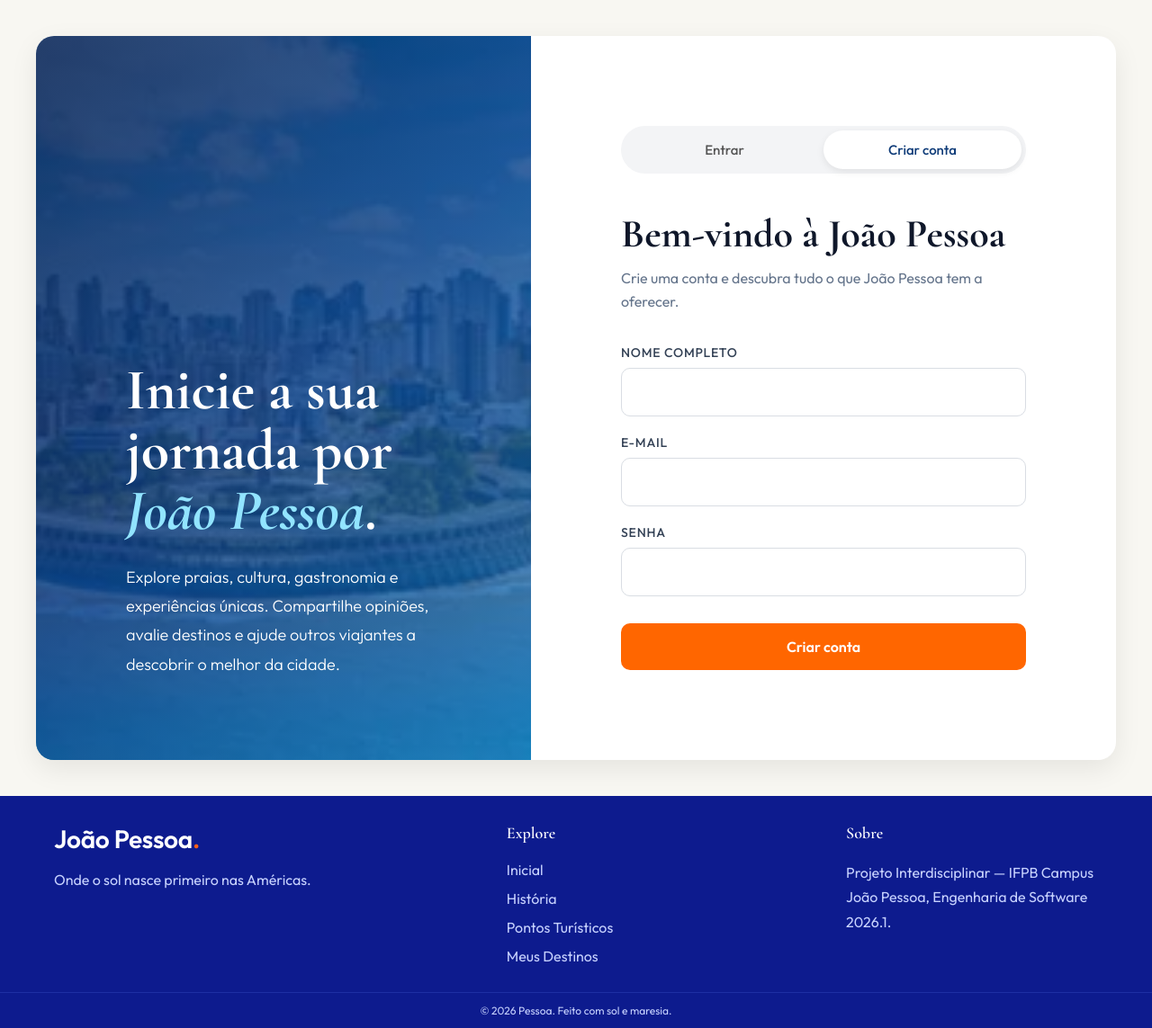
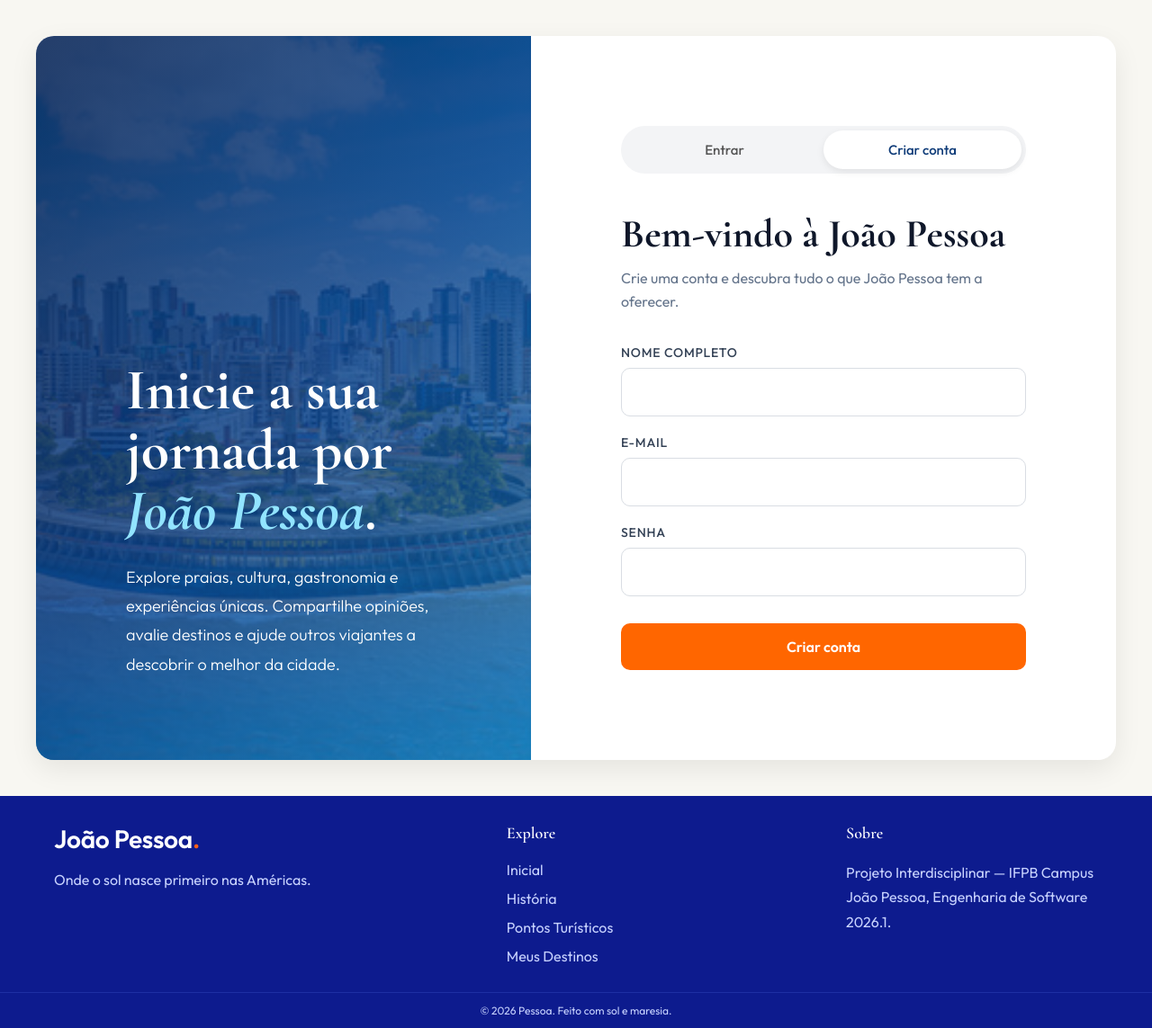
Before and after one commit to jmanoeldev/Vem-pra-Jampa, a Flask app: page /register in a window 1280 px wide. Shown: the part 84-1227 px from the top of the page at 90% size. Run offline with Flask 3, Linux system fonts and the light colour scheme.

Commit message:
fix: Melhora qualidade da imagem do painel de apresentação

```diff
--- a/static/css/auth.css
+++ b/static/css/auth.css
@@ -42,7 +42,7 @@ html {
         rgba(11, 67, 140, 0.82),
         rgba(18, 122, 196, 0.70)
         ),
-        url(/static/images/painel-apresentação01.webp);
+        url(/static/images/painel-apresentação01.png);
 }
 
 .painel-cadastro {
@@ -52,7 +52,7 @@ html {
         rgba(11, 67, 140, 0.82),
         rgba(18, 122, 196, 0.70)
         ),
-        url(/static/images/painel-apresentação01.webp);
+        url(/static/images/painel-apresentação01.png);
 }
 
 .conteudo-apresentacao {
```
Also changed, not shown: static/images/painel-apresentação01.png (added), static/images/painel-apresentação01.webp (deleted).
